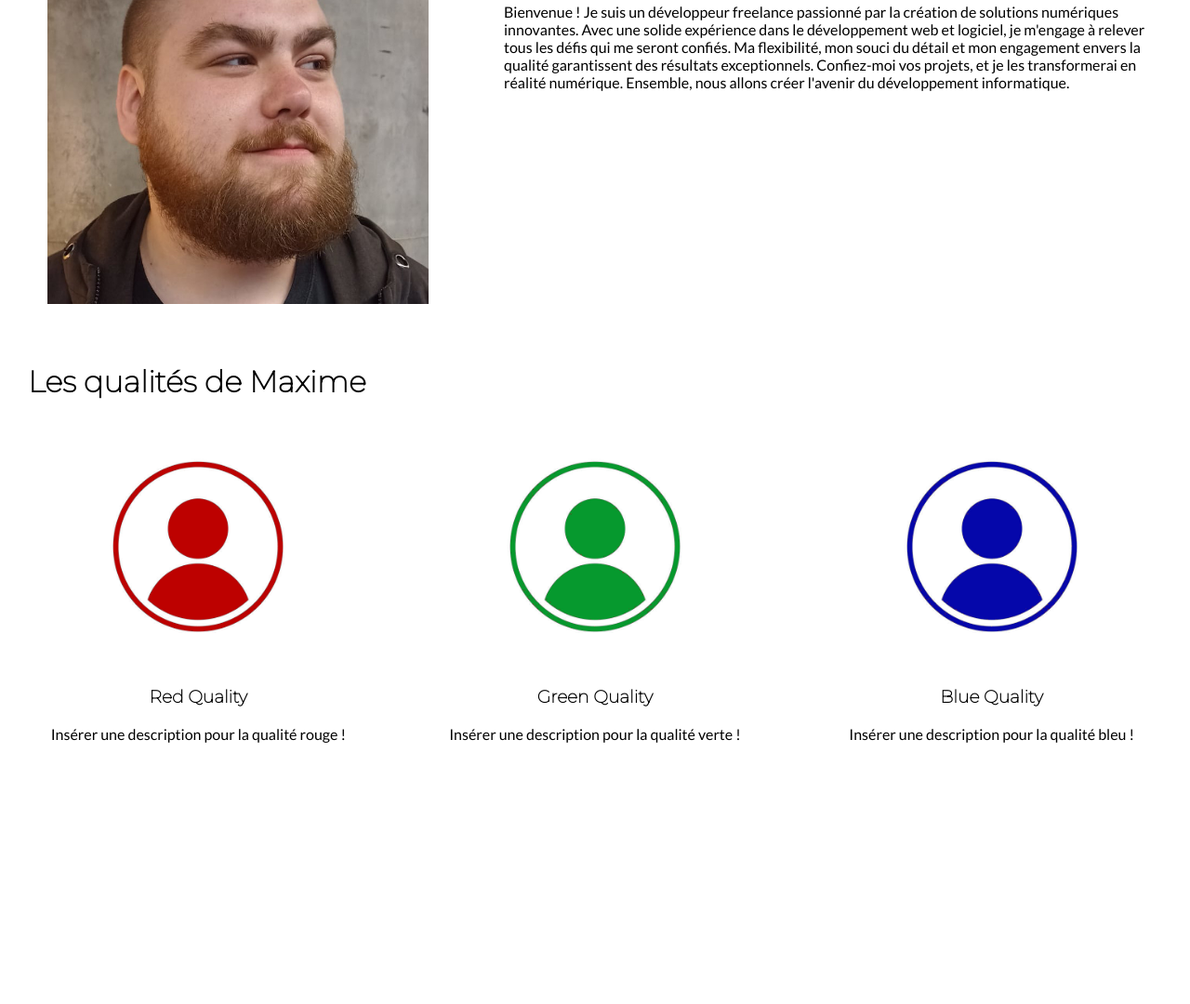
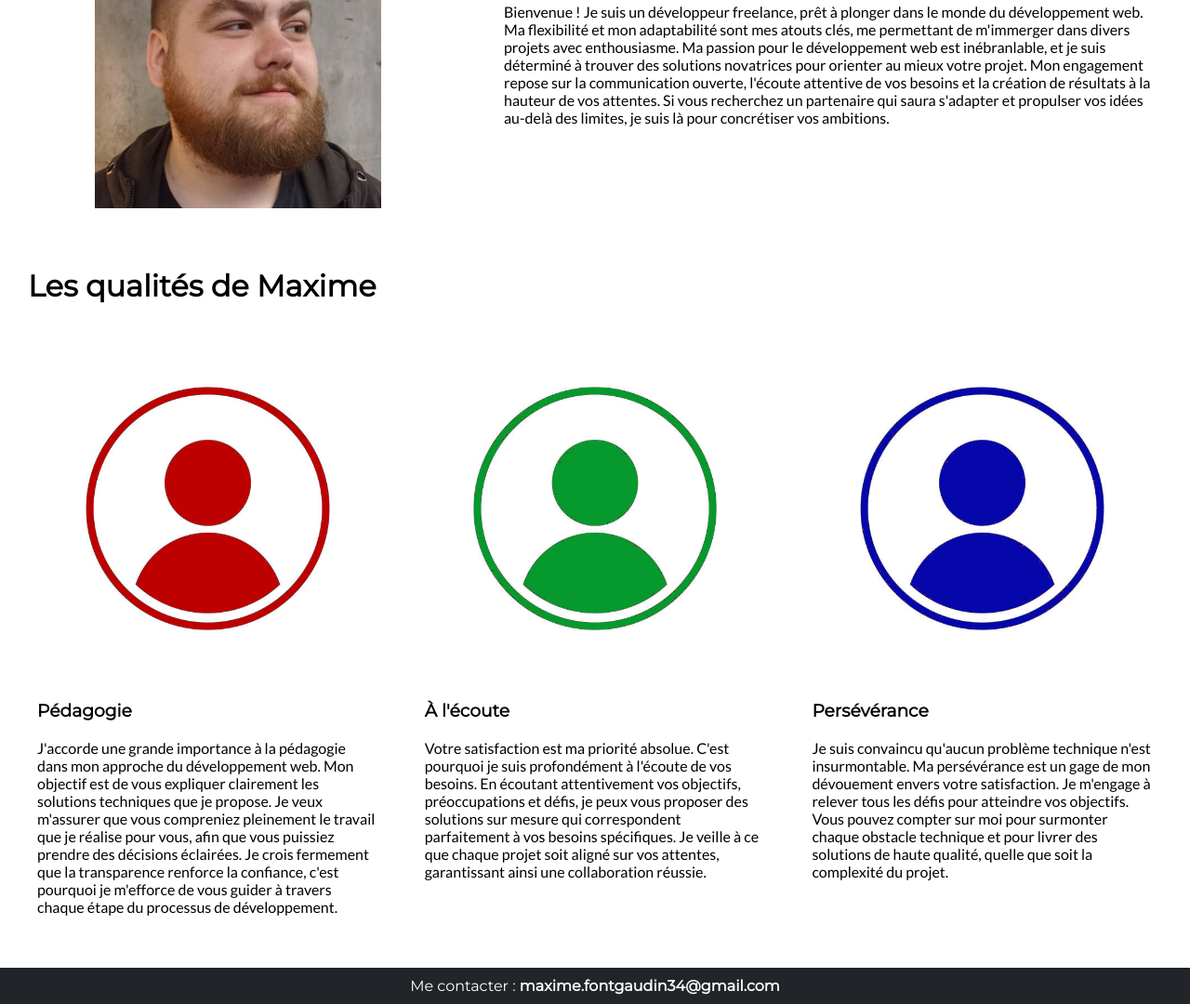
Before and after one commit to MaximeFONT-GAUDIN/showcase, a plain HTML site: page html/index.html in a window 1280 px wide. Shown: the part 913-1993 px from the top of the page at 93% size. Before the commit the page ends 1728 px from the top, so only its background shows below. Drawn offline with Linux system fonts and the light colour scheme; a web font is replaced by a local one.

Commit message:
first page

```diff
--- /dev/null
+++ b/JS/scroll_from_navbar.js
@@ -0,0 +1,19 @@
+document.addEventListener("DOMContentLoaded", function () {
+    const links = document.querySelectorAll("nav a");
+
+    links.forEach((link) => {
+        link.addEventListener("click", function (e) {
+            e.preventDefault();
+
+            const targetId = this.getAttribute("href").substring(1); // Récupère l'identifiant de la section à cibler
+            const targetSection = document.getElementById(targetId);
+
+            if (targetSection) {
+                window.scrollTo({
+                    top: targetSection.offsetTop,
+                    behavior: "smooth", // Active le défilement fluide
+                });
+            }
+        });
+    });
+});
--- a/css/style.css
+++ b/css/style.css
@@ -1,10 +1,10 @@
-@import url('https://fonts.googleapis.com/css2?family=Shizuru&display=swap');
-@import url('https://fonts.googleapis.com/css2?family=Montserrat:wght@100&family=Shizuru&display=swap');
-
+@import url('https://fonts.googleapis.com/css2?family=Montserrat&family=Shizuru&display=swap');
+@import url('http://fonts.googleapis.com/css?family=Lato&subset=latin,latin-ext');
 body {
     margin: 0;
     padding: 0;
     overflow-x: hidden;
+    font-family: Montserrat;
 }
 
 a:link {
@@ -113,7 +113,7 @@ a:link {
 
 .profile-pics {
     margin: 30px;
-    width: 80%;
+    width: 60%;
     height: auto;
 }
 
@@ -123,11 +123,7 @@ a:link {
 }
 
 h2 {
-    font-family: Montserrat;
     font-size: 2em;
-}
-h3 {
-    font-family: Montserrat;
 }
 
 p {
@@ -135,20 +131,75 @@ p {
     font-weight: 100;
 }
 
-.title-quality {
+.qualities {
     margin: 30px;
 }
 
 .qualities-container {
     display: flex;
     justify-content: space-between;
+}
+
+.quality-content {
+    width: calc(33.33% - 20px); /* 33.33% - 2 x 10px d'espacement entre chaque */
+    padding: 10px;
+    box-sizing: border-box;
     text-align: center;
 }
 
-.quality-content img{
-    width: 60%;
+.quality-image {
+    width: 100%;
     height: auto;
+    transition: transform 0.3s ease-in-out;
 }
+
+.quality-image:hover {
+    transform: scale(1.1);
+}
+
+.quality-content h3,
+.quality-content p {
+    text-align: left;
+}
+
+.quality-content h3 {
+    font-weight: 1000;
+}
+
+footer {
+    background-color: #212529;
+    color: white;
+    text-align: center;
+    padding: 10px 0;
+    width: 100%;
+}
+
+footer a {
+    font-weight: bold;
+    color: white;
+    overflow: hidden;
+    background: linear-gradient(to right, blue, blue 50%, white 50%);
+    background-clip: text;
+    -webkit-background-clip: text;
+    -webkit-text-fill-color: transparent;
+    background-size: 200% 100%;
+    background-position: 100%;
+    transition: background-position 275ms ease;
+
+    /* color: white;
+    text-decoration: none;
+    font-size: 16px;
+    margin-left: 30px;
+    overflow: hidden;
+    background: linear-gradient(to right, blue, blue 50%, transparent 50%);
+    background-clip: text; */
+}
+
+footer a:hover {
+    background-position: 0 100%;
+    /* color: blue; */
+}
+
 
 @media screen and (max-width: 768px) {
     .about-container {
@@ -163,4 +214,10 @@ p {
     .qualities-container {
         display: block;
     }
+
+    .quality-content {
+        width: 100%;
+        padding: 10px;
+        text-align: center;
+    }
 }
--- a/html/index.html
+++ b/html/index.html
@@ -4,8 +4,8 @@
 <head>
     <meta charset="utf-8">
     <meta name="viewport" content="width=device-width, initial-scale=1">
-    <link href='http://fonts.googleapis.com/css?family=Lato&subset=latin,latin-ext' rel='stylesheet'>
     <link rel="stylesheet" href="../css/style.css">
+    <script src="../JS/scroll_from_navbar.js"></script>
     <title>MaximeF</title>
 </head>
 
@@ -13,7 +13,7 @@
 
     <nav class="navbar">
         <div class="navbar-container">
-            <a class="navbar-logo navbar-content" href="#">Maxime F</a>
+            <a class="navbar-logo navbar-content" href="index.html">Maxime F</a>
             <div class="navbar-shortcut">
                 <ul class="navbar-nav">
                     <li class="nav-item">
@@ -24,6 +24,9 @@
                     </li>
                     <li class="nav-item">
                         <a class="nav-link navbar-content" href="#contact">Me contacter</a>
+                    </li>
+                    <li class="nav-item">
+                        <a class="nav-link navbar-content" href="curriculum.html">CV</a>
                     </li>
                 </ul>
             </div>
@@ -45,7 +48,7 @@
                 <div class="right-container">
                     <h2 class="presentation-title">Qui suis-je ?</h2>
                     <p class="presentation-text">
-                        Bienvenue ! Je suis un développeur freelance passionné par la création de solutions numériques innovantes. Avec une solide expérience dans le développement web et logiciel, je m'engage à relever tous les défis qui me seront confiés. Ma flexibilité, mon souci du détail et mon engagement envers la qualité garantissent des résultats exceptionnels. Confiez-moi vos projets, et je les transformerai en réalité numérique. Ensemble, nous allons créer l'avenir du développement informatique.
+                        Bienvenue ! Je suis un développeur freelance, prêt à plonger dans le monde du développement web. Ma flexibilité et mon adaptabilité sont mes atouts clés, me permettant de m'immerger dans divers projets avec enthousiasme. Ma passion pour le développement web est inébranlable, et je suis déterminé à trouver des solutions novatrices pour orienter au mieux votre projet. Mon engagement repose sur la communication ouverte, l'écoute attentive de vos besoins et la création de résultats à la hauteur de vos attentes. Si vous recherchez un partenaire qui saura s'adapter et propulser vos idées au-delà des limites, je suis là pour concrétiser vos ambitions.
                     </p>
                 </div>
             </div>
@@ -55,22 +58,26 @@
         <h2 class="title-quality">Les qualités de Maxime</h2>
         <div class="qualities-container">
             <div class="red quality-content">
-                <img src="../image/red_profile.jpg" alt="Red Quality" class="red-content">
-                <h3>Red Quality</h3>
-                <p>Insérer une description pour la qualité rouge !</p>
+                <img src="../image/red_profile.jpg" alt="Red Quality" class="red-content quality-image">
+                <h3>Pédagogie</h3>
+                <p>J'accorde une grande importance à la pédagogie dans mon approche du développement web. Mon objectif est de vous expliquer clairement les solutions techniques que je propose. Je veux m'assurer que vous compreniez pleinement le travail que je réalise pour vous, afin que vous puissiez prendre des décisions éclairées. Je crois fermement que la transparence renforce la confiance, c'est pourquoi je m'efforce de vous guider à travers chaque étape du processus de développement.</p>
             </div>
             <div class="green quality-content">
-                <img src="../image/green_profile.jpg" alt="Green Quality" class="green-content">
-                <h3>Green Quality</h3>
-                <p>Insérer une description pour la qualité verte !</p>
+                <img src="../image/green_profile.jpg" alt="Green Quality" class="green-content quality-image">
+                <h3>À l'écoute</h3>
+                <p>Votre satisfaction est ma priorité absolue. C'est pourquoi je suis profondément à l'écoute de vos besoins. En écoutant attentivement vos objectifs, préoccupations et défis, je peux vous proposer des solutions sur mesure qui correspondent parfaitement à vos besoins spécifiques. Je veille à ce que chaque projet soit aligné sur vos attentes, garantissant ainsi une collaboration réussie.</p>
             </div>
             <div class="blue quality-content">
-                <img src="../image/blue_profile.jpg" alt="Blue Quality" class="blue-content">
-                <h3>Blue Quality</h3>
-                <p>Insérer une description pour la qualité bleu !</p>
+                <img src="../image/blue_profile.jpg" alt="Blue Quality" class="blue-content quality-image">
+                <h3>Persévérance</h3>
+                <p>Je suis convaincu qu'aucun problème technique n'est insurmontable. Ma persévérance est un gage de mon dévouement envers votre satisfaction. Je m'engage à relever tous les défis pour atteindre vos objectifs. Vous pouvez compter sur moi pour surmonter chaque obstacle technique et pour livrer des solutions de haute qualité, quelle que soit la complexité du projet.</p>
             </div>
-
         </div>
+    </section>
+    <section id="contact" class="contact">
+        <footer>
+            Me contacter : <a href="mailto:maxime.fontgaudin34@gmail.com@gmail.com?subject=Prise de contact">maxime.fontgaudin34@gmail.com</a>
+        </footer>
     </section>
 </body>
 
```
